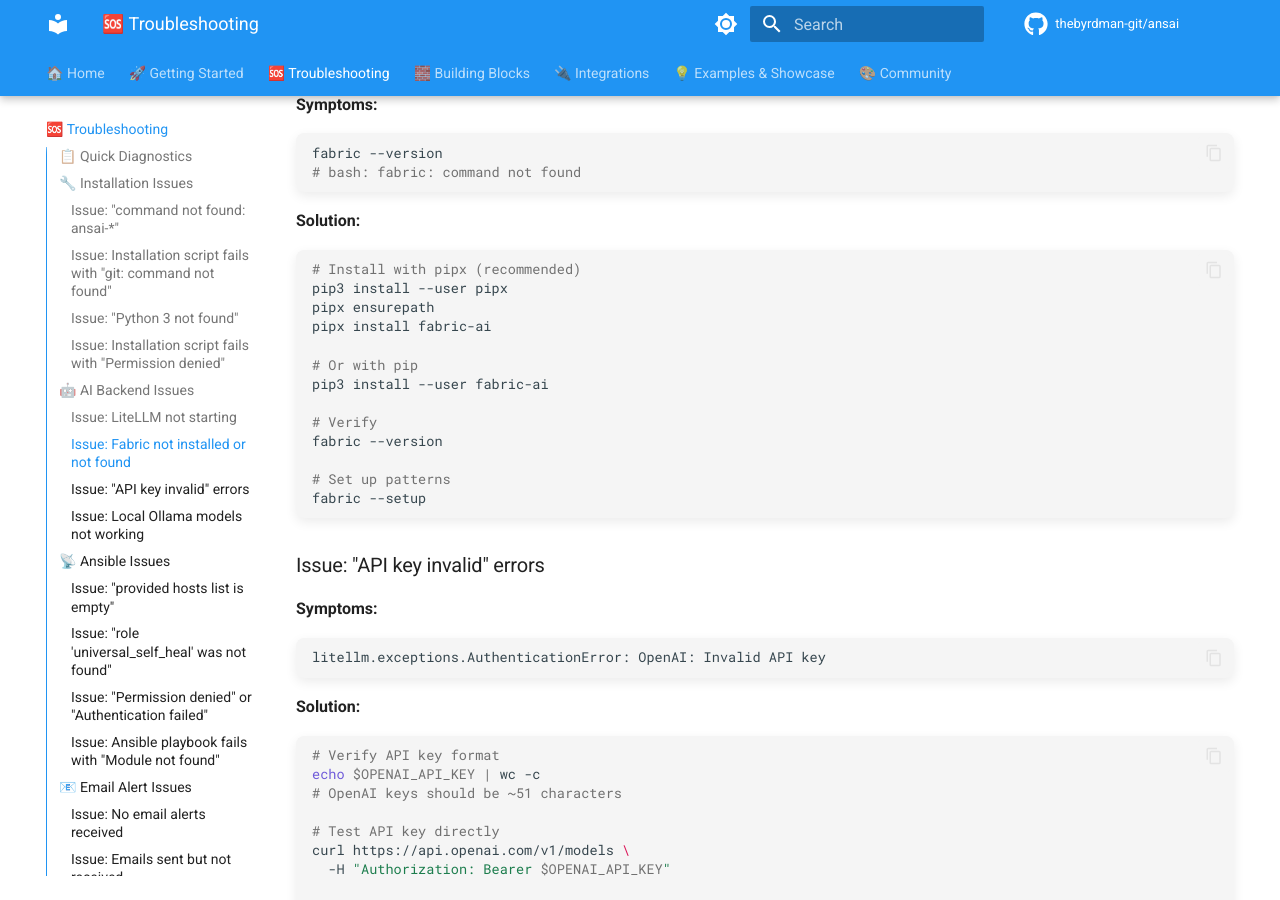
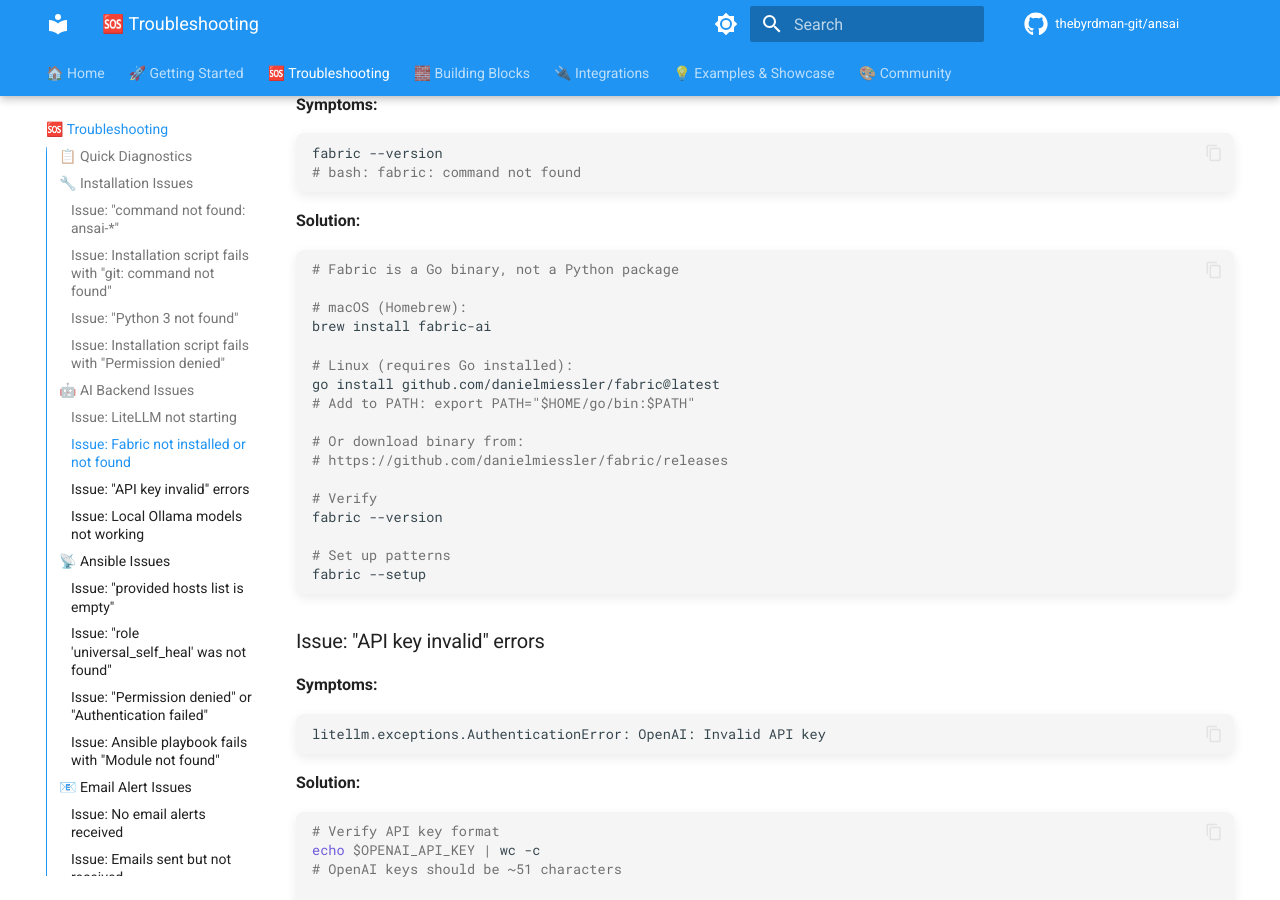
Before and after one commit to thebyrdman-git/ansai, an MkDocs documentation site: the page built from docs/TROUBLESHOOTING.md, in a window 1280 px wide and 900 px high, scrolled down 3710 px. Built offline with MkDocs 1.6.1 and Material for MkDocs 9.7.7, drawn with Linux system fonts in a browser that asks for light colours; comment, search, counter and statistics services are not loaded.

Commit message:
docs: fix Fabric install instructions (Go binary, not pip)
Fabric is from danielmiessler/fabric and is a Go binary.
- macOS: brew install fabric-ai
- Linux: go install github.com/danielmiessler/fabric@latest

NOT pipx/pip install fabric-ai (that's wrong)

````diff
--- a/docs/TROUBLESHOOTING.md
+++ b/docs/TROUBLESHOOTING.md
@@ -170,13 +170,17 @@
 
 **Solution:**
 ```bash
-# Install with pipx (recommended)
-pip3 install --user pipx
-pipx ensurepath
-pipx install fabric-ai
+# Fabric is a Go binary, not a Python package
 
-# Or with pip
-pip3 install --user fabric-ai
+# macOS (Homebrew):
+brew install fabric-ai
+
+# Linux (requires Go installed):
+go install github.com/danielmiessler/fabric@latest
+# Add to PATH: export PATH="$HOME/go/bin:$PATH"
+
+# Or download binary from:
+# https://github.com/danielmiessler/fabric/releases
 
 # Verify
 fabric --version
````
Also changed, not shown: docs/GETTING_STARTED.md (+6 -2 lines).
